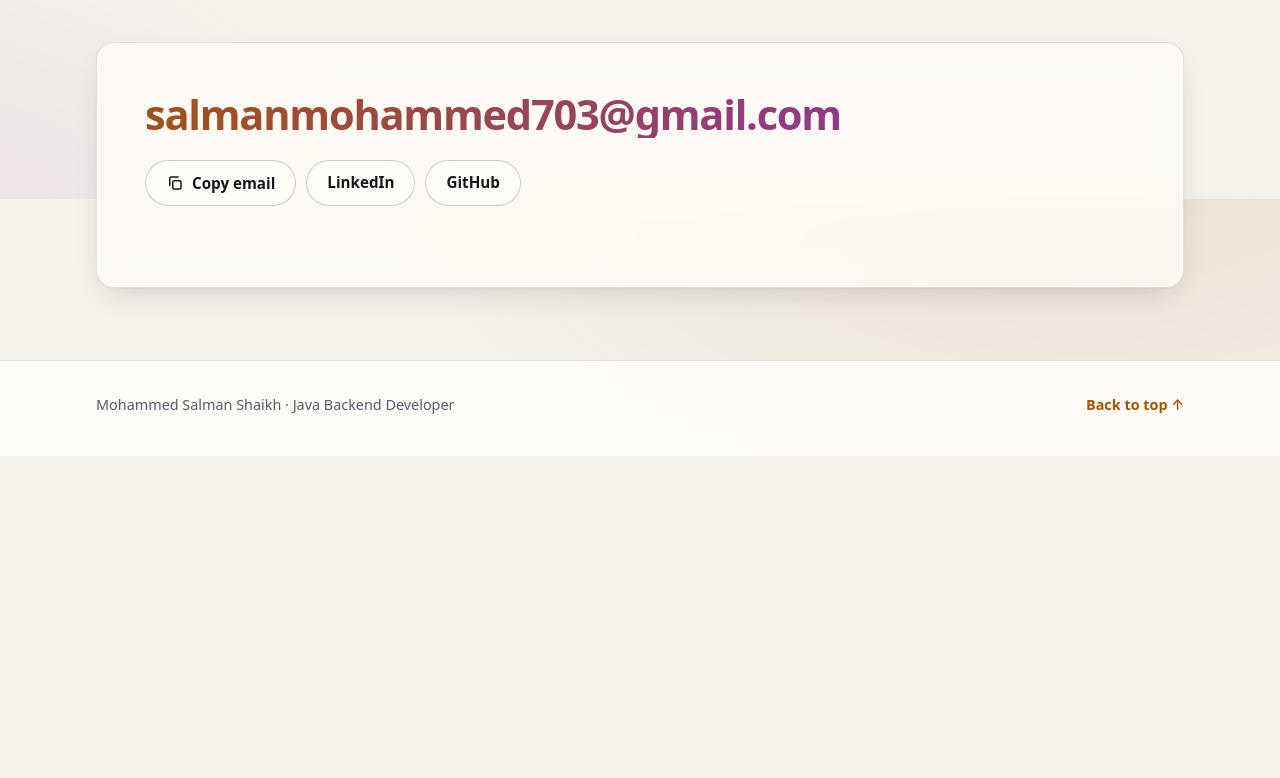
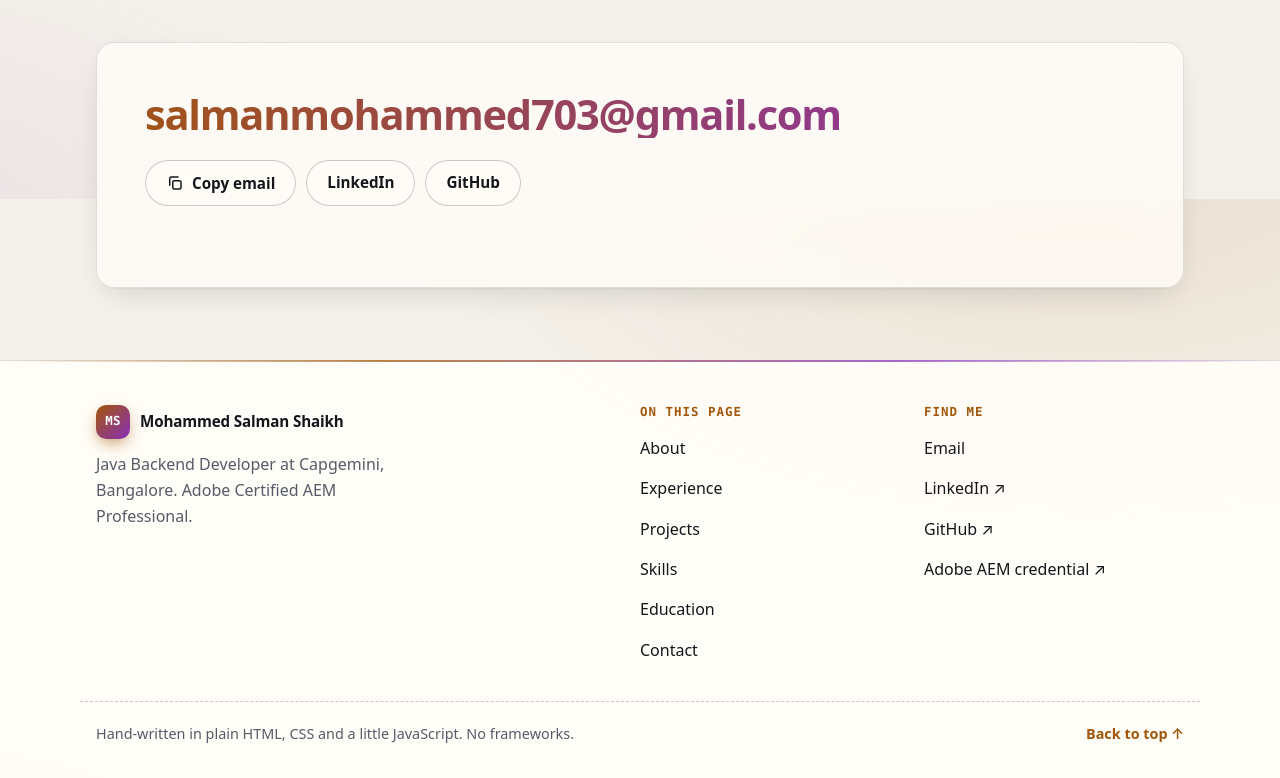
Before and after one commit to Mohammed-Salman-Shaikh/Mohammed-Salman-Shaikh.github.io, a plain HTML site: page index.html in a window 1280 px wide. Shown: the part 5401-6179 px from the top of the page. Before the commit the page ends 5857 px from the top, so only its background shows below. Drawn offline with Linux system fonts and the light colour scheme; animation ran at ten frames a second.

Commit message:
Turn the footer into a small site map with section and profile links
Adds an identity block, an On this page column, a Find me column
(email, LinkedIn, GitHub, Adobe credential) and a slim bar with Back
to top. Hidden in print. README lists the newer page features.

```diff
--- a/index.html
+++ b/index.html
@@ -348,8 +348,37 @@
   </main>
 
   <footer class="footer">
-    <div class="container footer-inner">
-      <p>Mohammed Salman Shaikh &middot; Java Backend Developer</p>
+    <div class="container footer-grid">
+      <div class="footer-id">
+        <a href="#top" class="brand" aria-label="Back to top">
+          <span class="brand-mark" aria-hidden="true">MS</span>
+          <span class="footer-name">Mohammed Salman Shaikh</span>
+        </a>
+        <p class="footer-tag">Java Backend Developer at Capgemini, Bangalore. Adobe Certified AEM Professional.</p>
+      </div>
+      <nav class="footer-col" aria-label="Footer sections">
+        <h2 class="footer-head">On this page</h2>
+        <ul class="footer-list">
+          <li><a href="#about">About</a></li>
+          <li><a href="#experience">Experience</a></li>
+          <li><a href="#projects">Projects</a></li>
+          <li><a href="#skills">Skills</a></li>
+          <li><a href="#education">Education</a></li>
+          <li><a href="#contact">Contact</a></li>
+        </ul>
+      </nav>
+      <div class="footer-col">
+        <h2 class="footer-head">Find me</h2>
+        <ul class="footer-list">
+          <li><a href="mailto:salmanmohammed703@gmail.com">Email</a></li>
+          <li><a href="https://www.linkedin.com/in/mohammed--salman/" target="_blank" rel="noopener noreferrer">LinkedIn <span aria-hidden="true">&#8599;</span></a></li>
+          <li><a href="https://github.com/Mohammed-Salman-Shaikh" target="_blank" rel="noopener noreferrer">GitHub <span aria-hidden="true">&#8599;</span></a></li>
+          <li><a href="https://certification.adobe.com/credential/verify/1ea7d9d0-df6f-11ef-9883-42010a40002a" target="_blank" rel="noopener noreferrer">Adobe AEM credential <span aria-hidden="true">&#8599;</span></a></li>
+        </ul>
+      </div>
+    </div>
+    <div class="container footer-bar">
+      <p>Hand-written in plain HTML, CSS and a little JavaScript. No frameworks.</p>
       <a href="#top" class="link">Back to top <span aria-hidden="true">&#8593;</span></a>
     </div>
   </footer>
--- a/style.css
+++ b/style.css
@@ -670,8 +670,43 @@ body.scrolled .topnav {
 }
 
 /* Footer */
-.footer { padding: 2rem 0 2.5rem; border-top: 1px solid var(--line); background: var(--surface-strong); }
-.footer-inner { display: flex; flex-wrap: wrap; justify-content: space-between; gap: 12px; font-size: .9rem; color: var(--muted); }
+.footer {
+  position: relative; padding: 2.75rem 0 2rem;
+  border-top: 1px solid var(--line); background: var(--surface-strong);
+}
+.footer::before {
+  content: ""; position: absolute; top: -1px; left: 0; right: 0; height: 2px;
+  background: linear-gradient(90deg, transparent, var(--accent) 30%, var(--accent-2) 70%, transparent);
+  opacity: .7;
+}
+.footer-grid { display: grid; gap: 28px 24px; grid-template-columns: 1fr 1fr; }
+.footer-id { grid-column: 1 / -1; display: grid; gap: 12px; align-content: start; }
+.footer-id .brand { grid-area: auto; justify-self: start; }
+.footer-name { font-weight: 700; letter-spacing: -.01em; }
+.footer-tag { margin: 0; max-width: 34ch; color: var(--muted); font-size: 1rem; }
+.footer-head {
+  margin: 0 0 10px; font-family: var(--mono); font-size: .78rem; font-weight: 600;
+  letter-spacing: .08em; text-transform: uppercase; color: var(--accent);
+}
+.footer-list { list-style: none; margin: 0; padding: 0; display: grid; gap: 2px; }
+.footer-list a {
+  display: inline-block; padding: 6px 0; min-height: 32px;
+  color: var(--ink); text-decoration: none; font-size: 1rem;
+  transition: color .2s var(--ease), transform .2s var(--ease);
+}
+.footer-list a:hover, .footer-list a:focus-visible { color: var(--accent); transform: translateX(3px); }
+.footer-bar {
+  display: flex; flex-wrap: wrap; align-items: center; justify-content: space-between; gap: 12px;
+  margin-top: 2rem; padding-top: 1.25rem; border-top: 1px dashed var(--line-strong);
+  font-size: .9rem; color: var(--muted);
+}
+.footer-bar p { margin: 0; }
+@media (min-width: 760px) {
+  .footer-grid { grid-template-columns: 2fr 1fr 1fr; }
+  .footer-id { grid-column: auto; }
+}
+@media (prefers-reduced-motion: reduce) { .footer-list a { transition: none; } .footer-list a:hover { transform: none; } }
+.motion-off .footer-list a:hover { transform: none; }
 
 /* ---------- Scroll reveal ---------- */
 .js .reveal {
@@ -760,5 +795,5 @@ body.scrolled .topnav {
 
   h2, h3, h4 { break-after: avoid; }
   .footer { background: none; border-top: .75pt solid var(--line); padding: 6pt 0 0; margin-top: 12pt; }
-  .footer .link { display: none; }
+  .footer .link, .footer-grid, .footer::before { display: none; }
 }
```
Also changed, not shown: 1 other file.
